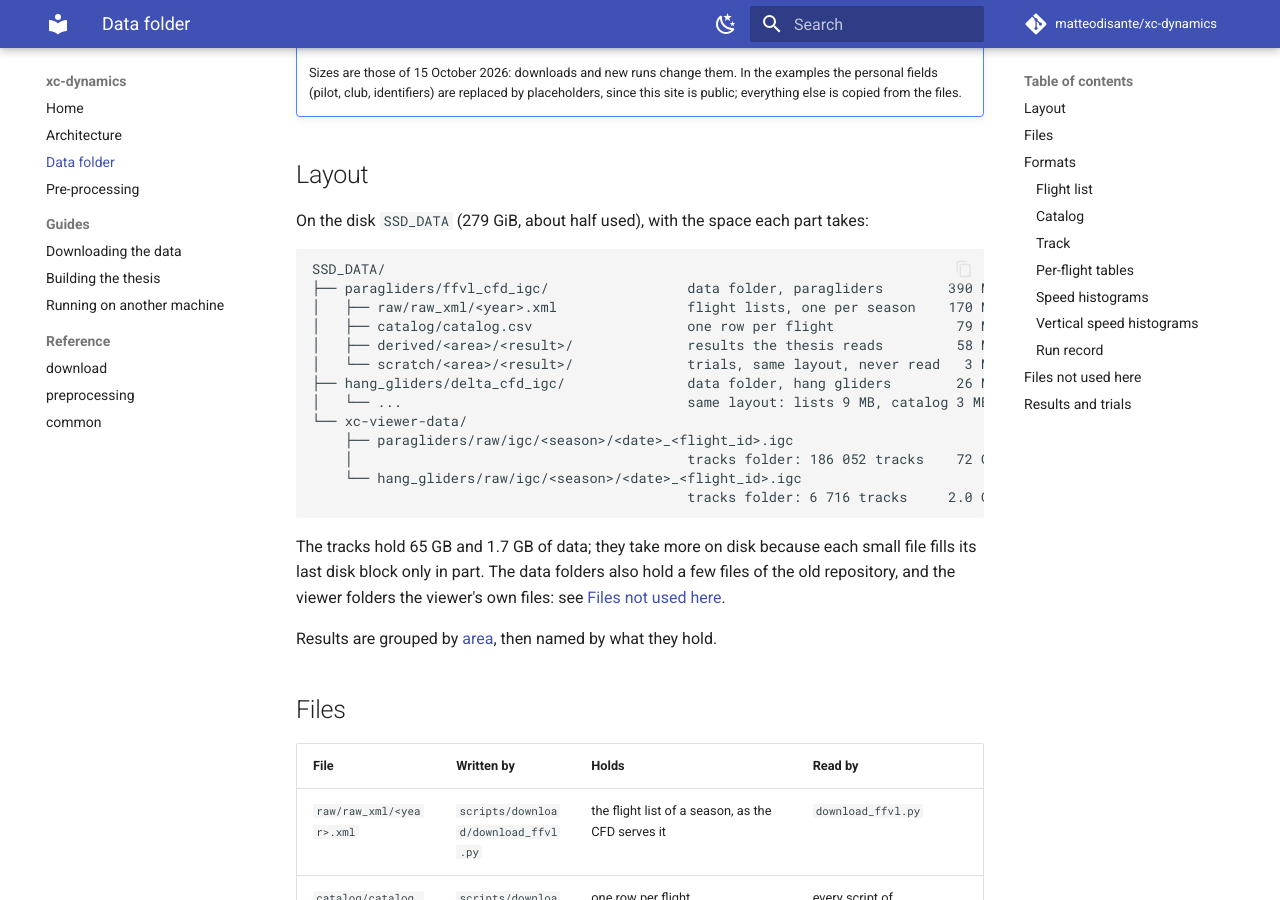
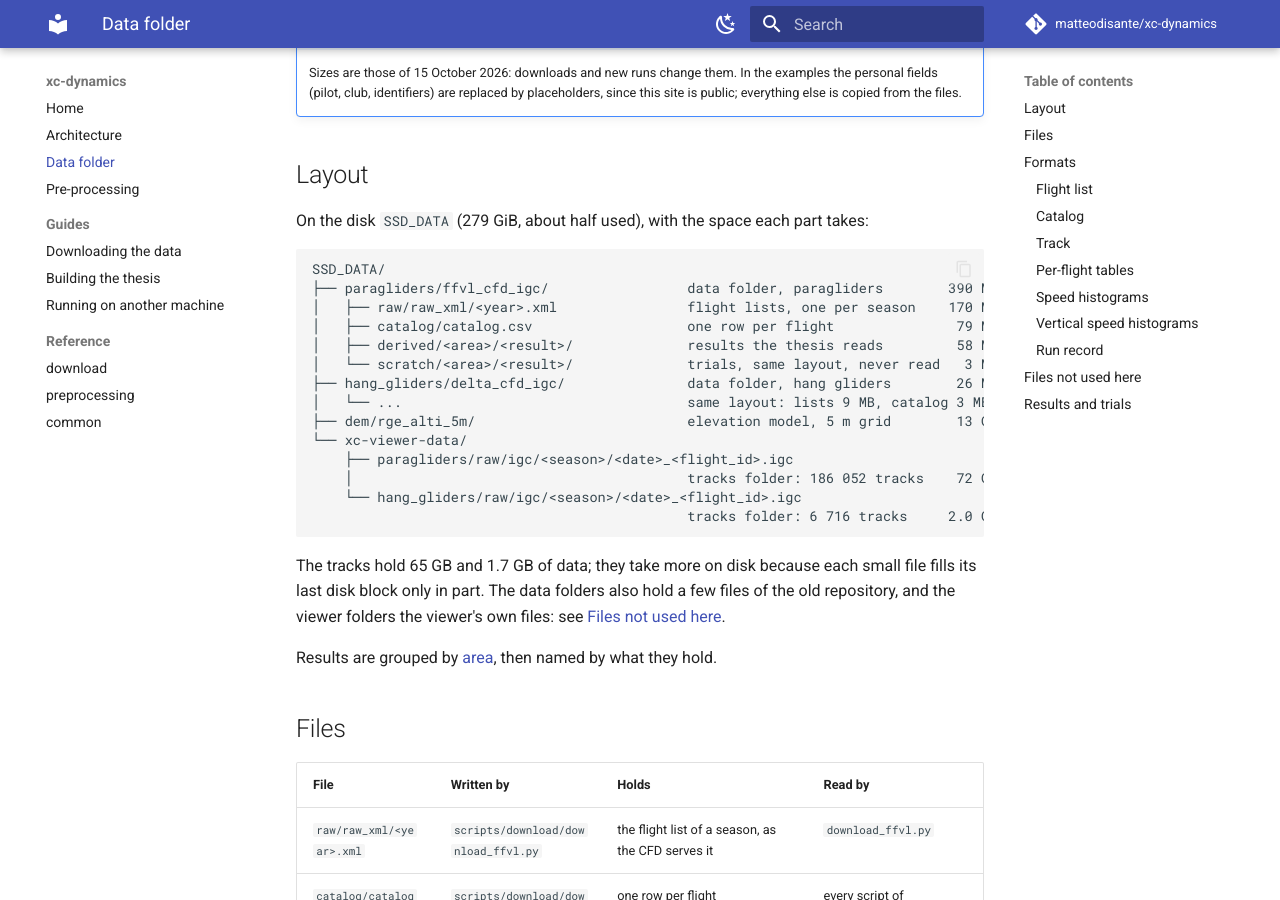
Before and after one commit to matteodisante/xc-dynamics, an MkDocs documentation site: the page built from docs/data.md, in a window 1280 px wide and 900 px high, scrolled down 432 px. Built offline with MkDocs 1.6.1 and Material for MkDocs 9.7.7, drawn with Linux system fonts in a browser that asks for light colours; comment, search, counter and statistics services are not loaded; some of the changed text lies outside the part shown.

Commit message:
Register the RGE ALTI 5 m elevation model in the data map
The French Alps and Pyrenees DEM now sits on the data disk; the map lists
where it is and how it was built.

Co-Authored-By: Claude Opus 5.5 <noreply@anthropic.com>

```diff
--- a/docs/data.md
+++ b/docs/data.md
@@ -30,6 +30,7 @@ SSD_DATA/
 │   └── scratch/<area>/<result>/              trials, same layout, never read   3 MB
 ├── hang_gliders/delta_cfd_igc/               data folder, hang gliders        26 MB
 │   └── ...                                   same layout: lists 9 MB, catalog 3 MB, results 6 MB
+├── dem/rge_alti_5m/                          elevation model, 5 m grid        13 GB
 └── xc-viewer-data/
     ├── paragliders/raw/igc/<season>/<date>_<flight_id>.igc
     │                                         tracks folder: 186 052 tracks    72 GB
@@ -57,6 +58,7 @@ Results are grouped by [area](architecture.md#areas), then named by what they ho
 | `derived/preprocessing/vertical_histograms/counts.npz` | `scripts/preprocessing/vertical_histograms.py` | per wing class, the steps and the windows of `excursion.window_s` per m/s of vertical speed, from both altitudes, in the witness flights | `thesis/scripts/preprocessing.py` |
 | `derived/preprocessing/vertical/flights.csv` | `scripts/preprocessing/vertical_counts.py` | one row per flight: the counters of steps 1 to 6, then the vertical excursion rule on the GNSS altitude and, in the witness flights, on the pressure altitude | `thesis/scripts/preprocessing.py` |
 | `derived/preprocessing/airborne/flights.csv` | `scripts/preprocessing/airborne_counts.py` | one row per flight: the counters of steps 1 to 7, then the take-off and landing rule: fixes deleted, times, longest pause, then the sampling verdict | `thesis/scripts/preprocessing.py` |
+| `dem/rge_alti_5m/rge_alti_5m.vrt` (disk root) | `build.sh` in that folder, from the archives of the IGN RGE ALTI downloaded by hand (`urls.txt`) | mosaic of the 3804 GeoTIFF tiles in `tif/`: French Alps and Pyrenees; 5 m grid, EPSG:2154, heights in m (NGF-IGN69), nodata -99999 | — |
 | `derived/preprocessing/<result>/run.yaml` | the script of the result | the record of the run | you, before the thesis uses the result |
 
 What each file holds, column by column, is in [Formats](#formats).
```
